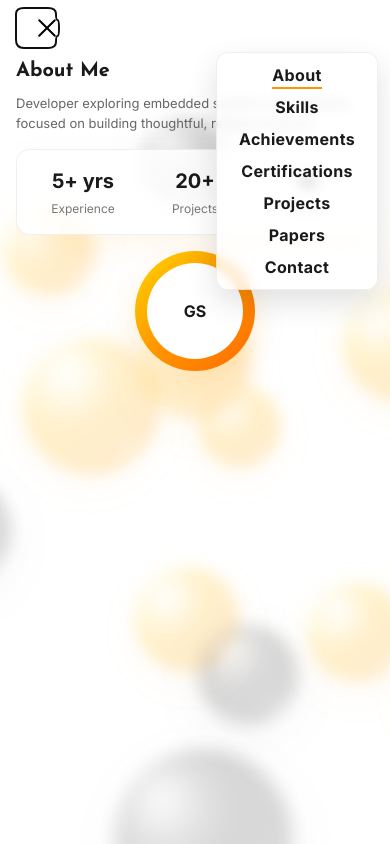
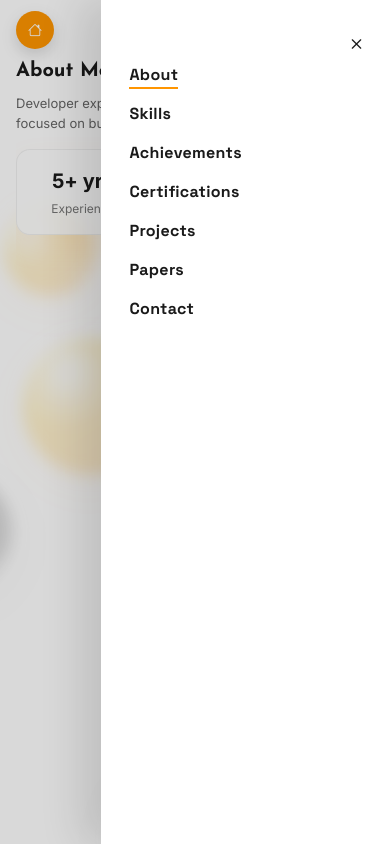
Before and after one commit to GSak29/Portfolio, a React (Vite) app: page /works in a window 390 px wide. Both pictures are taken after a click on the button "Toggle navigation". Shown: the top 844 px of the page. Built offline with nearby package versions, Linux system fonts and the light colour scheme.

Commit message:
Enhance navigation functionality and responsiveness; add mobile drawer and escape key support

```diff
--- a/src/pages/works.css
+++ b/src/pages/works.css
@@ -39,7 +39,11 @@ html { scroll-behavior: smooth; }
   scroll-margin-top: 64px;
   display: grid;
   align-content: start;
+  opacity: 0;
+  transform: translateY(24px);
+  transition: opacity 600ms ease, transform 600ms ease;
 }
+.section-wrapper.is-visible { opacity: 1; transform: none; }
 
 .card-wrapper {
   --card-accent: var(--site-accent);
@@ -95,8 +99,12 @@ html { scroll-behavior: smooth; }
   right: 0;
   z-index: 1000;
   background: transparent;
-  pointer-events: none;
+  pointer-events: auto;
 }
+.works__nav-inner { pointer-events: auto; display: grid; grid-template-columns: 1fr auto 1fr; align-items: center; justify-items: center; padding: 10px 16px; }
+@media (min-width: 640px) { .works__nav-inner { padding: 14px 24px; } }
+.works__nav-inner > .back-home { justify-self: start; color: var(--site-fg); text-decoration: none; font-weight: 700; }
+.works__nav-inner > .works__hamburger { justify-self: end; }
 
 .works__nav-links {
   pointer-events: auto;
@@ -117,12 +125,16 @@ html { scroll-behavior: smooth; }
   position: relative;
   width: 40px;
   height: 40px;
-  border: 0;
+  border: none;
   background: transparent;
+  color: var(--site-fg);
+  font-size: 22px;
+  transition: transform 300ms ease, opacity 300ms ease;
 }
+.works__hamburger:focus { outline: none; }
+.works__hamburger:focus-visible { outline: 2px solid var(--site-accent); outline-offset: 2px; }
 
-.works__nav > div { display: flex; align-items: center; justify-content: space-between; padding: 8px 16px; }
-@media (min-width: 640px) { .works__nav > div { padding: 12px 24px; } }
+.works__nav > div { }
 @media (min-width: 640px) { .works__hamburger { display: none; } }
 @media (max-width: 639px) { .works__hamburger { display: inline-grid; place-items: center; } }
 
@@ -131,9 +143,7 @@ html { scroll-behavior: smooth; }
 .hamburger-bar:nth-child(1) { top: 0; }
 .hamburger-bar:nth-child(2) { top: 7px; }
 .hamburger-bar:nth-child(3) { bottom: 0; }
-.works__hamburger.is-open .hamburger-bar:nth-child(1) { transform: translateY(7px) rotate(45deg); }
-.works__hamburger.is-open .hamburger-bar:nth-child(2) { opacity: 0; }
-.works__hamburger.is-open .hamburger-bar:nth-child(3) { transform: translateY(-7px) rotate(-45deg); }
+.works__hamburger.is-open { transform: rotate(90deg); }
 
 .navlink {
   color: var(--site-fg);
@@ -142,6 +152,7 @@ html { scroll-behavior: smooth; }
   padding: 6px 10px;
   font-weight: 700;
   letter-spacing: 0.02em;
+  font-family: 'Space Grotesk', 'Inter', system-ui, -apple-system, Segoe UI, Roboto, sans-serif;
 }
 .navlink::after {
   content: "";
@@ -167,13 +178,34 @@ html { scroll-behavior: smooth; }
     flex-direction: column;
     padding: 10px 12px;
     gap: 8px;
-    background: rgba(255,255,255,0.8);
-    border: 1px solid rgba(0,0,0,0.06);
-    border-radius: 12px;
-    box-shadow: 0 12px 30px rgba(0,0,0,0.12);
-    backdrop-filter: blur(6px);
+    background: transparent;
+    border: none;
+    border-radius: 0;
+    box-shadow: none;
+    backdrop-filter: none;
+    animation: none;
   }
 }
+@keyframes menu-drop { from { opacity: 0; transform: translateY(-10px); } to { opacity: 1; transform: none; } }
+
+.drawer-backdrop { position: fixed; inset: 0; background: rgba(0,0,0,0.15); opacity: 0; pointer-events: none; transition: opacity 200ms ease; z-index: 1490; }
+.works__drawer { position: fixed; top: 0; right: 0; height: 100vh; width: 74vw; max-width: 380px; background: #fff; box-shadow: -20px 0 40px rgba(0,0,0,0.12); transform: translateX(100%); transition: transform 280ms cubic-bezier(0.22, 1, 0.36, 1); display: grid; align-content: start; padding: 18px; z-index: 1500; }
+.drawer-links { list-style: none; margin: 0; padding: 0; display: grid; gap: 14px; }
+.works__drawer.is-open { transform: translateX(0); }
+.works__drawer.is-open ~ .drawer-backdrop { opacity: 1; pointer-events: auto; }
+@media (min-width: 640px) { .works__drawer, .drawer-backdrop { display: none; } }
+
+.drawer-header { display: flex; align-items: center; justify-content: flex-end; padding-bottom: 8px; }
+.drawer-close { background: transparent; border: none; color: var(--site-fg); font-size: 22px; width: 36px; height: 36px; border-radius: 8px; }
+.drawer-close:focus-visible { outline: 2px solid var(--site-accent); outline-offset: 2px; }
+
+.Btn { display: flex; align-items: center; justify-content: flex-start; width: 38px; height: 38px; border: none; border-radius: 50%; cursor: pointer; position: relative; overflow: hidden; transition-duration: 0.3s; box-shadow: 0 6px 16px rgba(0,0,0,0.15); background-color: var(--site-accent); text-decoration: none; }
+.Btn .svgWrapper { width: 100%; transition-duration: 0.3s; display: flex; align-items: center; justify-content: center; }
+.Btn .svgIcon { width: 14px; font-size: 14px; color: #fff; }
+.Btn .text { position: absolute; right: 0%; width: 0%; opacity: 0; color: #fff; font-size: 1em; font-weight: 700; transition-duration: 0.3s; }
+.Btn:hover { width: 100px; border-radius: 34px; box-shadow: 0 10px 28px rgba(255,149,0,0.25); }
+.Btn:hover .text { width: 64%; opacity: 1; right: 10%; }
+.Btn:hover .svgWrapper { width: 36%; }
 
 @media (min-width: 1600px) {
   :root { --cell-min: 420px; --site-gap: 1.25rem; }
--- a/src/pages/works.tsx
+++ b/src/pages/works.tsx
@@ -75,15 +75,39 @@ export default function Works() {
 
   const [activeId, setActiveId] = useState<string>('about');
   const [menuOpen, setMenuOpen] = useState<boolean>(false);
+  const [isMobile, setIsMobile] = useState<boolean>(typeof window !== 'undefined' ? window.innerWidth < 640 : true);
+
+  useEffect(() => {
+    const onResize = () => {
+      const mobile = window.innerWidth < 640;
+      setIsMobile(mobile);
+      if (!mobile) setMenuOpen(false);
+    };
+    window.addEventListener('resize', onResize);
+    return () => window.removeEventListener('resize', onResize);
+  }, []);
+
+  useEffect(() => {
+    if (!menuOpen) return;
+    const onKey = (e: KeyboardEvent) => { if (e.key === 'Escape') setMenuOpen(false); };
+    window.addEventListener('keydown', onKey);
+    return () => window.removeEventListener('keydown', onKey);
+  }, [menuOpen]);
 
   useEffect(() => {
     const observer = new IntersectionObserver(
       (entries) => {
+        entries.forEach((entry) => {
+          const sec = entry.target as HTMLElement;
+          if (entry.isIntersecting) sec.classList.add('is-visible');
+          else sec.classList.remove('is-visible');
+        });
         const visible = entries
           .filter((e) => e.isIntersecting)
           .sort((a, b) => (b.intersectionRatio || 0) - (a.intersectionRatio || 0))[0];
-        if (visible && visible.target && (visible.target as HTMLElement).id) {
-          setActiveId((visible.target as HTMLElement).id);
+        if (visible && visible.target) {
+          const idEl = (visible.target as HTMLElement).querySelector('[id]') as HTMLElement | null;
+          if (idEl && idEl.id) setActiveId(idEl.id);
         }
       },
       { root: null, threshold: [0.2, 0.5, 0.8], rootMargin: '0px 0px -30% 0px' }
@@ -127,22 +151,12 @@ export default function Works() {
           />
         ))}
       </div>
-      <nav className="works__nav fixed top-0 left-0 right-0 z-50" aria-label="Works navigation">
-        <div className="flex items-center justify-between px-4 sm:px-6 py-2">
-          <button
-            className={`works__hamburger ${menuOpen ? 'is-open' : ''} sm:hidden`}
-            aria-controls="works-navlinks"
-            aria-expanded={menuOpen}
-            aria-label="Toggle navigation"
-            onClick={() => setMenuOpen((v) => !v)}
-          >
-            <span className="hamburger-box" aria-hidden>
-              <span className="hamburger-bar" />
-              <span className="hamburger-bar" />
-              <span className="hamburger-bar" />
-            </span>
-          </button>
-
+      <nav className="works__nav" aria-label="Works navigation">
+        <div className="works__nav-inner">
+          <a className="Btn back-home" href="/" aria-label="Back to Home">
+            <span className="svgWrapper"><i className="bi bi-house svgIcon" /></span>
+            <span className="text">Home</span>
+          </a>
           <ul
             id="works-navlinks"
             className={`works__nav-links ${menuOpen ? 'is-open' : ''}`}
@@ -166,7 +180,40 @@ export default function Works() {
               </li>
             ))}
           </ul>
+          <button
+            className={`works__hamburger ${menuOpen ? 'is-open' : ''}`}
+            aria-controls="works-navlinks"
+            aria-expanded={menuOpen}
+            aria-label="Toggle navigation"
+            onClick={() => setMenuOpen((v) => !v)}
+          >
+            {menuOpen ? <i className="bi bi-x"></i> : <i className="bi bi-list"></i>}
+          </button>
         </div>
+        {isMobile && (
+          <aside className={`works__drawer ${menuOpen ? 'is-open' : ''}`} aria-hidden={!menuOpen}>
+            <div className="drawer-header">
+              <button className="drawer-close" aria-label="Close menu" onClick={() => setMenuOpen(false)}>
+                <i className="bi bi-x" />
+              </button>
+            </div>
+            <ul className="drawer-links" role="menubar">
+            {navItems.map(({ id, label }) => (
+              <li key={id} role="none">
+                <a
+                  role="menuitem"
+                  className={`navlink ${activeId === id ? 'active' : ''}`}
+                  href={`#${id}`}
+                  onClick={(e) => { e.preventDefault(); handleNavClick(id); }}
+                >
+                  {label}
+                </a>
+              </li>
+            ))}
+            </ul>
+          </aside>
+        )}
+        {isMobile && menuOpen && <div className="drawer-backdrop" onClick={() => setMenuOpen(false)} />}
       </nav>
 
       <main className="works-grid scroll-smooth pt-14 sm:pt-20 px-4 sm:px-6">
```
